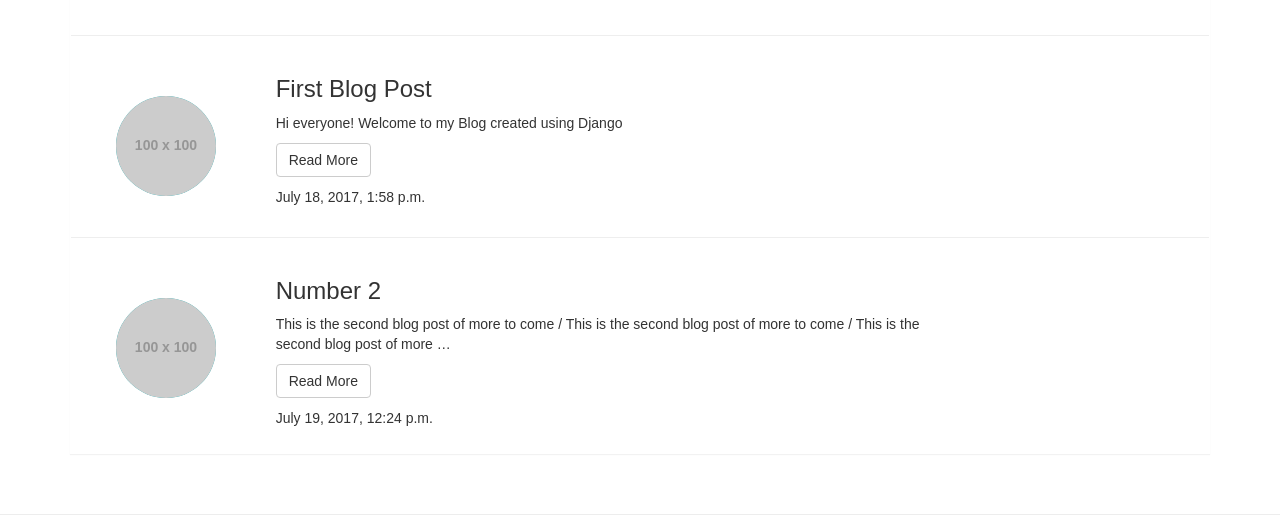
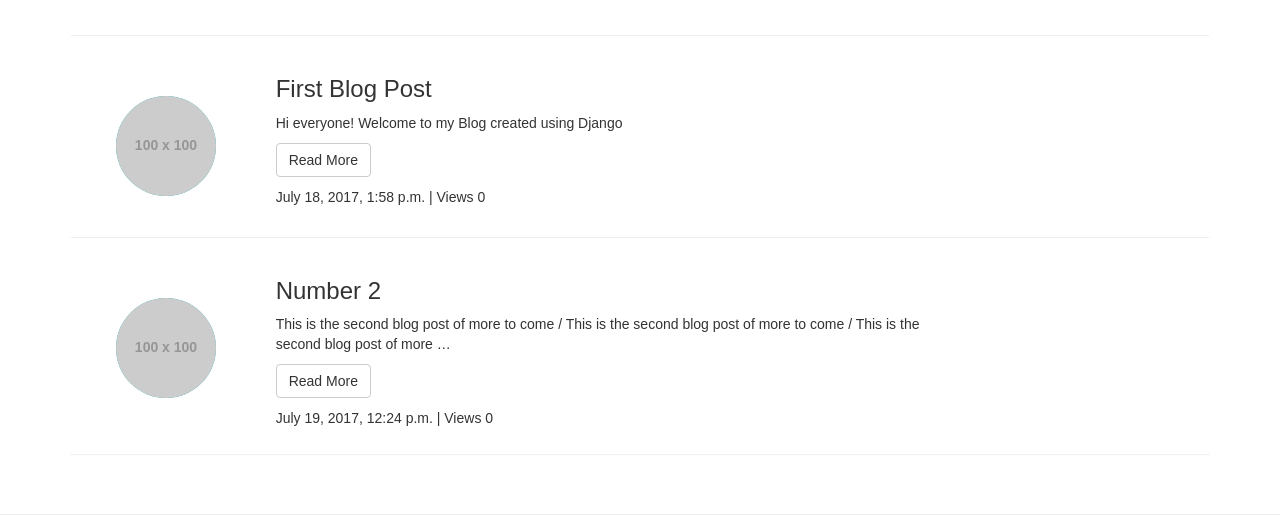
Before and after one commit to maisiec/stream3-lessons-and-challenges, a Django app: template 05-Django-Blog/blog_prj/Blog/templates/blogposts.html in a window 1280 px wide. Shown: the part 230-745 px from the top of the page. Run offline with Django 3.2, Linux system fonts and the light colour scheme; the template is opened without the code that fills it: values that come from a table or form of the project are taken from there, others are empty; data comes from the database, SQL or seed files in the repository; grey boxes labelled with a size stand in for pictures from a placeholder-image service; parts of the project's set-up code (start-up, migrations or seed data) failed here and were passed over; some libraries are stand-ins or nearby versions.

Commit message:
added views counter next to published date at bottom of blog post

```diff
--- a/05-Django-Blog/blog_prj/Blog/templates/blogposts.html
+++ b/05-Django-Blog/blog_prj/Blog/templates/blogposts.html
@@ -16,7 +16,7 @@
                     <div class="col-xs-9">
                         <p>{{ post.content|truncatewords:30 }}</p>
                         <p><button class="btn btn-default" onclick="location.href={{ post.id }}">Read More</button></p>
-                        <p>{{ post.published_date }}</p>
+                        <p>{{ post.published_date }} | Views {{ post.views }}</p>
                     </div>
                 </div>
             </div>
--- a/05-Django-Blog/blog_prj/Blog/templates/postdetail.html
+++ b/05-Django-Blog/blog_prj/Blog/templates/postdetail.html
@@ -16,7 +16,7 @@
                     <div class="col-xs-9">
                         <p>{{ post.content }}</p>
                         <p><button class="btn btn-default" onclick="location.href='/blog'">Back To Blog</button></p>
-                        <p>{{ post.published_date }}</p>
+                        <p>{{ post.published_date }} | Views {{ post.views }}</p>
                     </div>
                 </div>
             </div>
```
